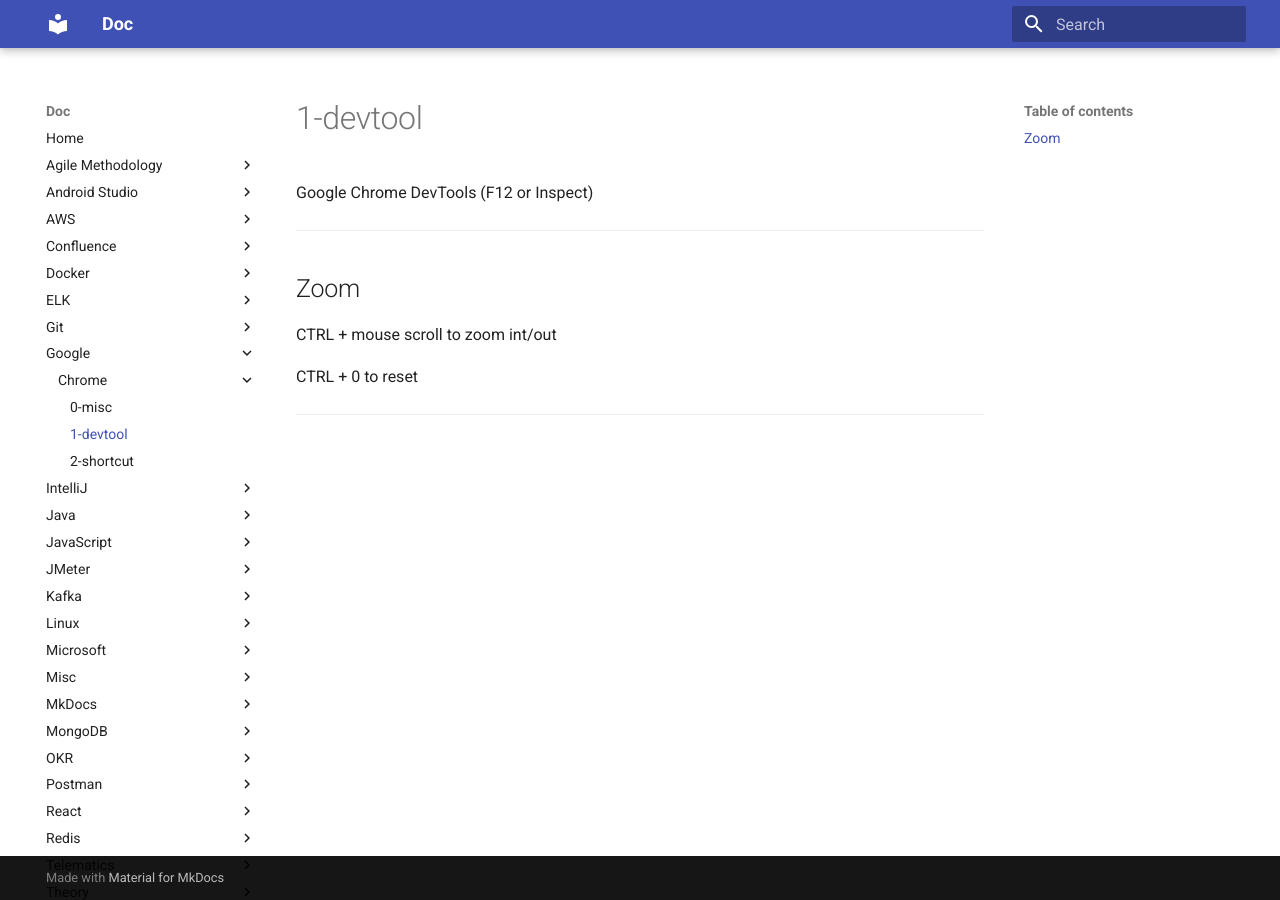
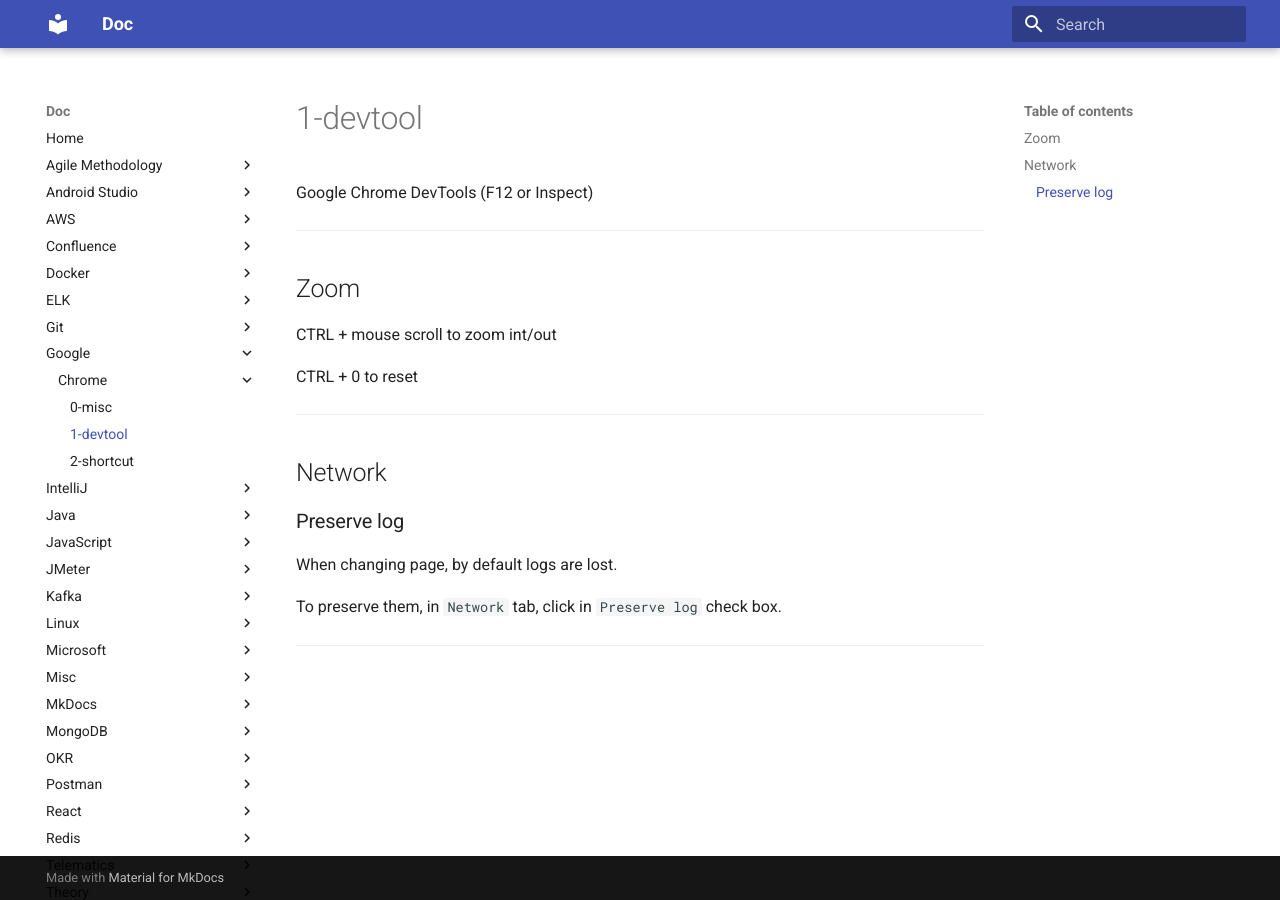
Before and after one commit to oldu73/doc, an MkDocs documentation site: the page built from docs/google/chrome/1-devtool.md, in a window 1280 px wide. Built offline with MkDocs 1.6.1 and Material for MkDocs 9.7.7, drawn with Linux system fonts in a browser that asks for light colours.

Commit message:
google dev tools network preserve log

```diff
--- a/docs/google/chrome/1-devtool.md
+++ b/docs/google/chrome/1-devtool.md
@@ -2,7 +2,7 @@
 
 Google Chrome DevTools (F12 or Inspect)
 
-***
+---
 
 ## Zoom
 
@@ -10,4 +10,14 @@
 
 CTRL + 0 to reset
 
-***
+---
+
+## Network
+
+### Preserve log
+
+When changing page, by default logs are lost.
+
+To preserve them, in `Network` tab, click in `Preserve log` check box.
+
+---
```
